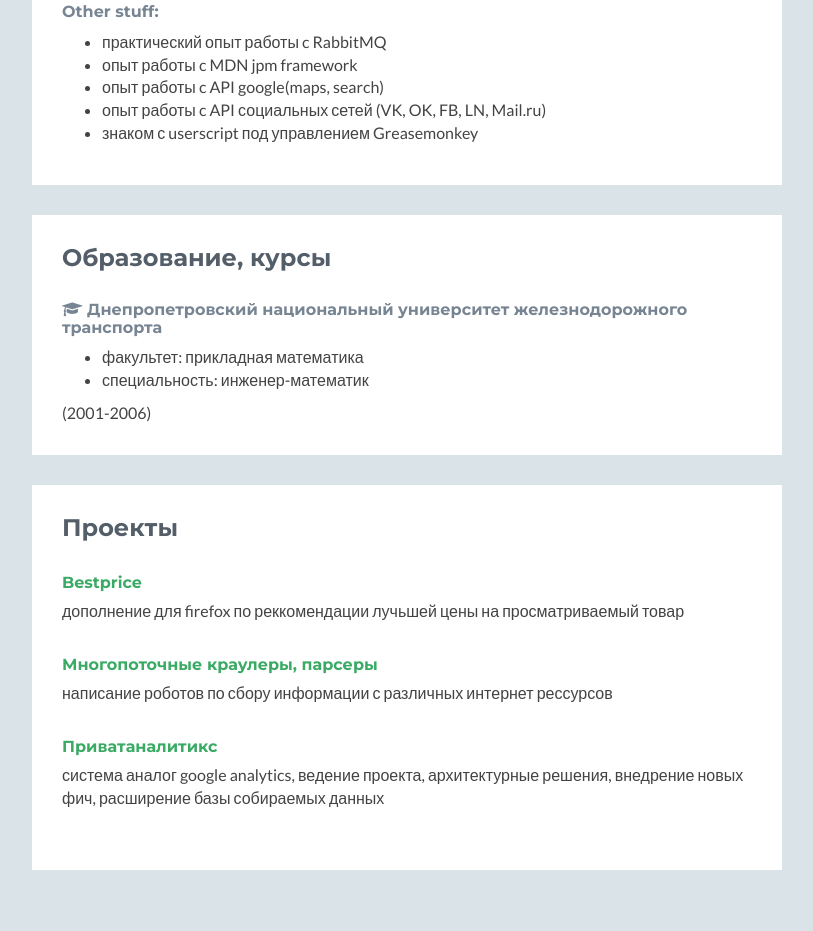
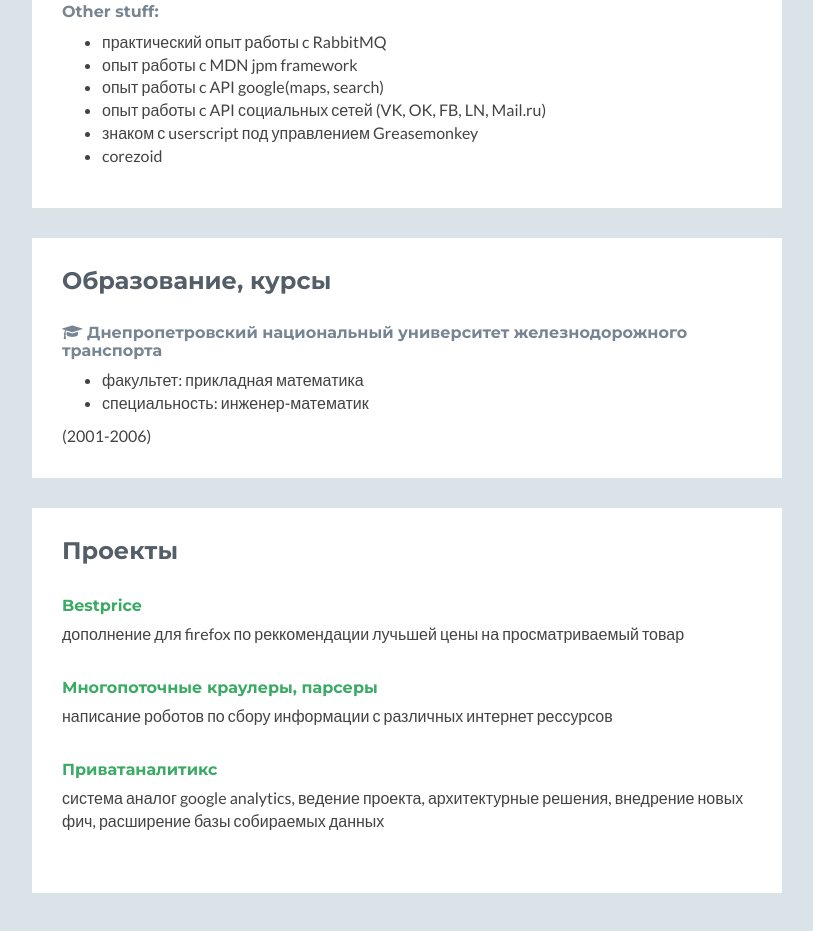
Before and after one commit to alexvaa/vaa, a plain HTML site: page index.html in a window 1280 px wide. Shown: the part 1670-2601 px from the top of the page, without its empty margins (38-851 px from the left). Drawn offline with Linux system fonts and the light colour scheme.

Commit message:
add corezoid

```diff
--- a/index.html
+++ b/index.html
@@ -165,6 +165,7 @@
                                             <li>опыт работы c API google(maps, search)</li>
                                             <li>опыт работы c API социальных сетей (VK, OK, FB, LN, Mail.ru)</li>
                                             <li>знаком с userscript под управлением Greasemonkey</li>
+                                            <li>corezoid</li>
                                         </ul>
                                     </div><!--//item-->
 
```
